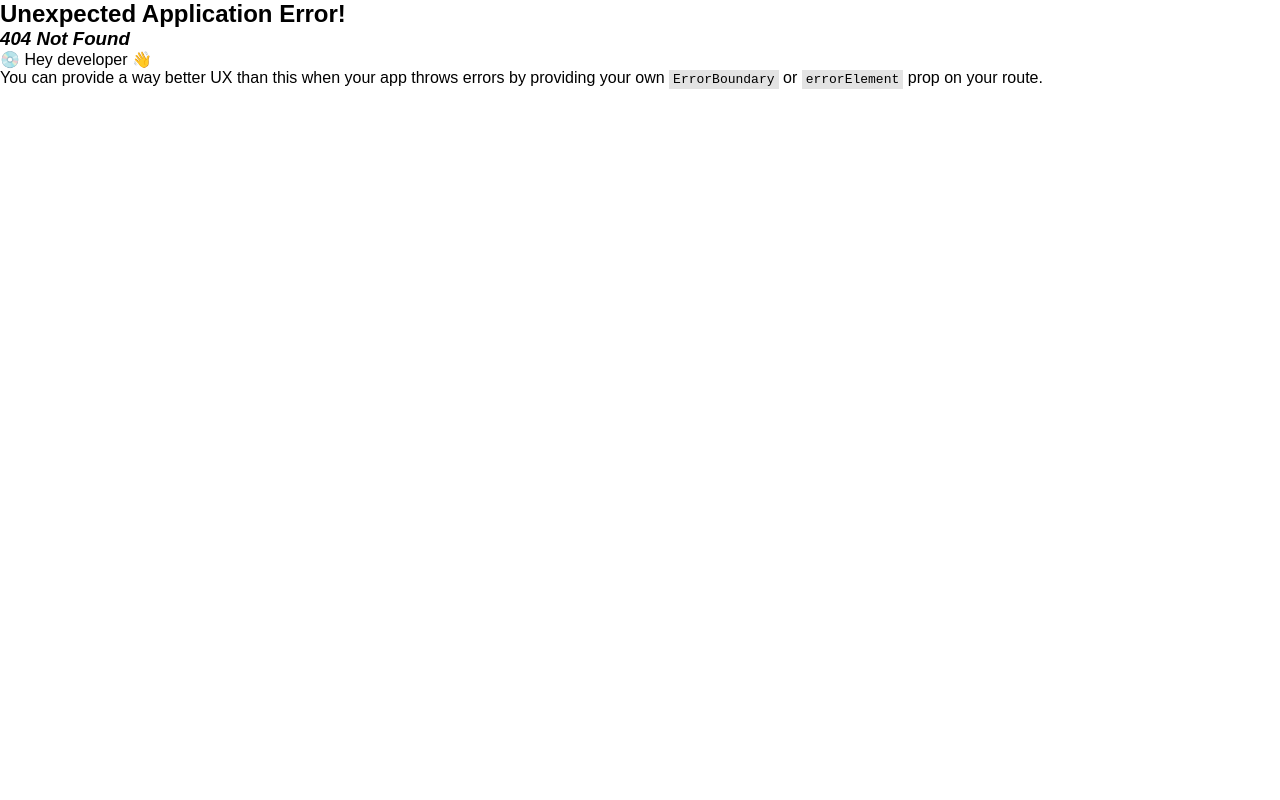
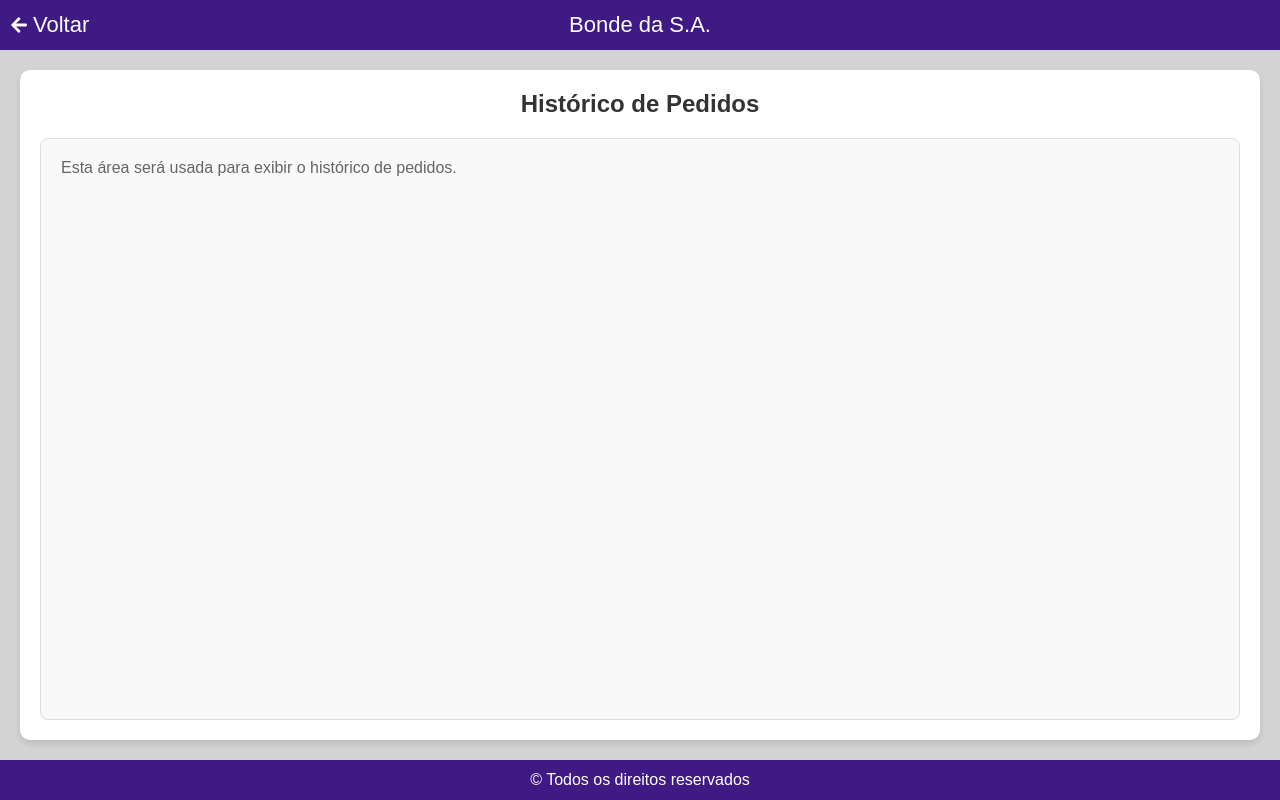
Before and after one commit to MateusBranco02/app-sa, a React (Vite) app: page /historico in a window 1280 px wide. Before the commit this address had no page. Built offline with nearby package versions, Linux system fonts and the light colour scheme.

Commit message:
TelasSemiPronta

```diff
--- a/src/pages/CadastroEpi.jsx
+++ b/src/pages/CadastroEpi.jsx
@@ -1,5 +1,6 @@
 import React, { useState } from 'react';
 import '../styles/Cadastro-epi.css';
+import Header from '../components/Header.jsx';
 
 export default function CadastroEpi() {
     const [nome, setNome] = useState('');
@@ -13,9 +14,7 @@ export default function CadastroEpi() {
 
     return (
         <div className="app">
-            <header className="header">
-                <h1>Cadastro de EPI's</h1>
-            </header>
+            <Header titulo={"Bonde da S.A."} />
 
             <main className="content">
                 <div className="form-container">
--- a/src/pages/CadastroFuncionario.jsx
+++ b/src/pages/CadastroFuncionario.jsx
@@ -1,4 +1,5 @@
 import React, { useState } from 'react';
+import Header from '../components/Header.jsx';
 
 export default function CadastroFuncionario() {
     const [nome, setNome] = useState('');
@@ -14,9 +15,7 @@ export default function CadastroFuncionario() {
 
     return (
         <div className="app">
-            <header className="header">
-                <h1>Cadastro de Funcionário</h1>
-            </header>
+            <Header titulo={"Bonde da S.A."} />
 
             <main className="content">
                 <div className="form-container">
--- /dev/null
+++ b/src/pages/EditEpi.jsx
@@ -0,0 +1,20 @@
+import '../styles/EditEpi.css';
+import Header from '../components/Header.jsx';
+import Footer from '../components/Footer.jsx';
+
+export default function EditEpi() {
+  return (
+    <>
+      <Header titulo={"Bonde da S.A."} />
+      <div className="container">
+        <div className="container-historico">
+          <h2>Editar/Remover</h2>
+          <div className="historico-area">
+            <p>Esta área será usada para exibir os EPis.</p>
+          </div>
+        </div>
+      </div>
+      <Footer />
+    </>
+  );
+}
--- /dev/null
+++ b/src/pages/EditFuncionario.jsx
@@ -0,0 +1,20 @@
+import '../styles/EditFuncionario.css';
+import Header from '../components/Header.jsx';
+import Footer from '../components/Footer.jsx';
+
+export default function EditFuncionario() {
+  return (
+    <>
+      <Header titulo={"Bonde da S.A."} />
+      <div className="container">
+        <div className="container-historico">
+          <h2>Editar/Remover</h2>
+          <div className="historico-area">
+            <p>Esta área será usada para exibir os funcionarios.</p>
+          </div>
+        </div>
+      </div>
+      <Footer />
+    </>
+  );
+}
--- a/src/pages/Epi.jsx
+++ b/src/pages/Epi.jsx
@@ -11,17 +11,13 @@ export default function Epi() {
     return (
         <>
             <div className="app">
-                <Header titulo={"Gerenciamento de EPI's"} />
+                <Header titulo={"Bonde da S.A."} />
 
                 <main className="content">
                     <div className="buttons">
                         <Link to={'/cadastroEpi'} className="button">
                             <MdOutlineAppRegistration className="icon" />
                             <span>Cadastrar</span>
-                        </Link>
-                        <Link to={'/editar-remover'} className="button">
-                            <TbEditOff className="icon" />
-                            <span>Editar/Remover</span>
                         </Link>
                         <Link to={'/epi-cadastro'} className="button">
                             <IoIosConstruct className="icon" />
--- a/src/pages/Funcionario.jsx
+++ b/src/pages/Funcionario.jsx
@@ -2,14 +2,13 @@ import React from 'react';
 import { Link } from 'react-router-dom';
 import { MdOutlineAppRegistration } from "react-icons/md";
 import { TbEditOff } from "react-icons/tb";
+import Header from '../components/Header.jsx';
 
 
 export default function Funcionario() {
     return (
         <div className="app">
-            <header className="header">
-                <h1 className="title">Gerenciamento de Funcionarios</h1>
-            </header>
+            <Header titulo={"Bonde da S.A."} />
 
             <main className="content">
                 <div className="buttons">
--- /dev/null
+++ b/src/pages/Historico.jsx
@@ -0,0 +1,20 @@
+import '../styles/Historico.css';
+import Header from '../components/Header.jsx';
+import Footer from '../components/Footer.jsx';
+
+export default function Historico() {
+  return (
+    <>
+      <Header titulo={"Bonde da S.A."} />
+      <div className="container">
+        <div className="container-historico">
+          <h2>Histórico de Pedidos</h2>
+          <div className="historico-area">
+            <p>Esta área será usada para exibir o histórico de pedidos.</p>
+          </div>
+        </div>
+      </div>
+      <Footer />
+    </>
+  );
+}
--- a/src/pages/Home.jsx
+++ b/src/pages/Home.jsx
@@ -8,10 +8,11 @@ import Botao from '../components/Botao.jsx';
 export default function Home() {
   return (
     <>
-      <Header titulo={"Gerenciamento de EPI's"} />
+      <Header titulo={"Bonde da S.A."} />
       <div className='container'>
         <div className='container-view'>
           <Botao caminho={'/epi'} icone={FaHelmetSafety} titulo={'EPI'} />
+          <Botao caminho={'/funcionario'} icone={FaUser} titulo={'Funcionario'}/>
         </div>
 
       </div>
--- /dev/null
+++ b/src/styles/EditEpi.css
@@ -0,0 +1,53 @@
+* {
+    margin: 0;
+    padding: 0;
+    box-sizing: border-box;
+  }
+
+  .container {
+    display: flex;
+    flex-direction: column;
+    align-items: center;
+    background-color: lightgray;
+    width: 100%;
+    height: calc(100vh - 90px);
+  }
+
+  .container-historico {
+    display: flex;
+    flex-direction: column;
+    align-items: center;
+    justify-content: center;
+    background-color: #fff;
+    width: calc(100% - 40px);
+    height: calc(100vh - 100px);
+    margin: 20px;
+    padding: 20px;
+    box-shadow: 0 4px 6px rgba(0, 0, 0, 0.1);
+    border-radius: 10px;
+  }
+
+  .container-historico h2 {
+    font-size: 24px;
+    color: #333;
+    margin-bottom: 20px;
+  }
+
+  .historico-area {
+    display: flex;
+    flex-direction: column;
+    justify-content: flex-start;
+    align-items: flex-start;
+    background-color: #f9f9f9;
+    width: 100%;
+    height: 100%;
+    border: 1px solid #ddd;
+    border-radius: 8px;
+    padding: 20px;
+    overflow-y: auto;
+  }
+
+  .historico-area p {
+    color: #666;
+    font-size: 16px;
+  }
--- /dev/null
+++ b/src/styles/EditFuncionario.css
@@ -0,0 +1,53 @@
+* {
+    margin: 0;
+    padding: 0;
+    box-sizing: border-box;
+  }
+
+  .container {
+    display: flex;
+    flex-direction: column;
+    align-items: center;
+    background-color: lightgray;
+    width: 100%;
+    height: calc(100vh - 90px);
+  }
+
+  .container-historico {
+    display: flex;
+    flex-direction: column;
+    align-items: center;
+    justify-content: center;
+    background-color: #fff;
+    width: calc(100% - 40px);
+    height: calc(100vh - 100px);
+    margin: 20px;
+    padding: 20px;
+    box-shadow: 0 4px 6px rgba(0, 0, 0, 0.1);
+    border-radius: 10px;
+  }
+
+  .container-historico h2 {
+    font-size: 24px;
+    color: #333;
+    margin-bottom: 20px;
+  }
+
+  .historico-area {
+    display: flex;
+    flex-direction: column;
+    justify-content: flex-start;
+    align-items: flex-start;
+    background-color: #f9f9f9;
+    width: 100%;
+    height: 100%;
+    border: 1px solid #ddd;
+    border-radius: 8px;
+    padding: 20px;
+    overflow-y: auto;
+  }
+
+  .historico-area p {
+    color: #666;
+    font-size: 16px;
+  }
--- /dev/null
+++ b/src/styles/Historico.css
@@ -0,0 +1,53 @@
+* {
+    margin: 0;
+    padding: 0;
+    box-sizing: border-box;
+  }
+
+  .container {
+    display: flex;
+    flex-direction: column;
+    align-items: center;
+    background-color: lightgray;
+    width: 100%;
+    height: calc(100vh - 90px);
+  }
+
+  .container-historico {
+    display: flex;
+    flex-direction: column;
+    align-items: center;
+    justify-content: center;
+    background-color: #fff;
+    width: calc(100% - 40px);
+    height: calc(100vh - 100px);
+    margin: 20px;
+    padding: 20px;
+    box-shadow: 0 4px 6px rgba(0, 0, 0, 0.1);
+    border-radius: 10px;
+  }
+
+  .container-historico h2 {
+    font-size: 24px;
+    color: #333;
+    margin-bottom: 20px;
+  }
+
+  .historico-area {
+    display: flex;
+    flex-direction: column;
+    justify-content: flex-start;
+    align-items: flex-start;
+    background-color: #f9f9f9;
+    width: 100%;
+    height: 100%;
+    border: 1px solid #ddd;
+    border-radius: 8px;
+    padding: 20px;
+    overflow-y: auto;
+  }
+
+  .historico-area p {
+    color: #666;
+    font-size: 16px;
+  }
```
Also changed, not shown: src/main.jsx (+7 -1 lines).
